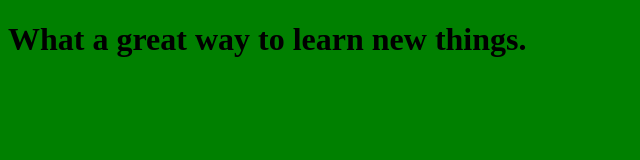
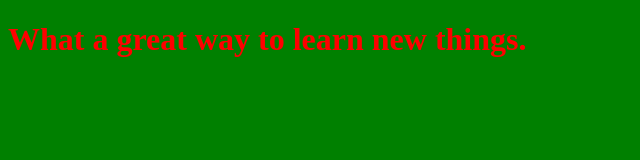
Before and after one commit to grzesieku401/thirdfork, a plain HTML site: page index.html in a window 1280 px wide. Shown: the whole page, without its empty margins (0-640 px from the left). Drawn offline with Linux system fonts and the light colour scheme.

Commit message:
Update style.css

```diff
--- a/style.css
+++ b/style.css
@@ -1 +1,2 @@
-body{background-color: green}
+body{background-color: green;}
+h1{color: red;}
```
